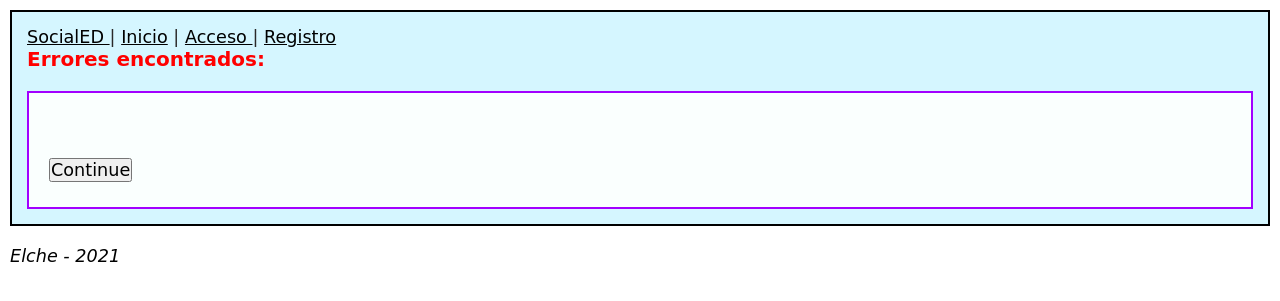
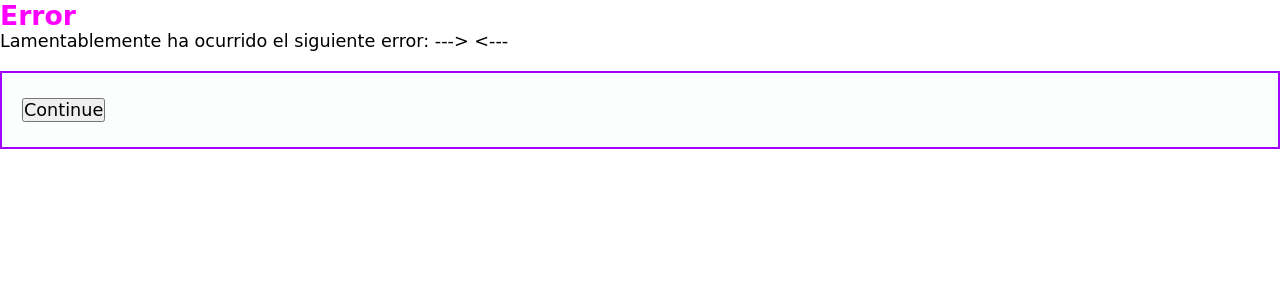
Before and after one commit to charomm/SocialED, a Flask app: template templates/error.html in a window 1280 px wide. Shown: the top 301 px of the page. Run offline with Flask 2, Linux system fonts and the light colour scheme; the template is opened without the code that fills it, so the values that code supplies are empty.

Commit message:
Rama funcional

```diff
--- a/templates/error.html
+++ b/templates/error.html
@@ -1,16 +1,24 @@
-{% extends "base.html" %}
-{% block titulo %}
-Inicio - SocialED
-{% endblock %}
-{% block contenido %}
-<h2>Errores encontrados:</h2>
-
+<!DOCTYPE html>
+<html lang="es">
+<head>
+    <meta charset="utf-8"/>
+    <link href="static/css/socialed-style.css" rel="stylesheet" type="text/css"/>
+    <title>
+        Inicio - SocialED
+    </title>
+</head>
+<body>
+<h1>
+    Error
+</h1>
+Lamentablemente ha ocurrido el siguiente error:
+---> {{ error_message }} <---
 <div>
     <form action="{{ next }}" method="get">
-        <p><h2>{{ error_message }}</h2></p>
         <div class="inputs">
             <input id="next" name="next" type="submit" value="Continue"/>
         </div>
     </form>
 </div>
-{% endblock %}
+</body>
+</html>
```
